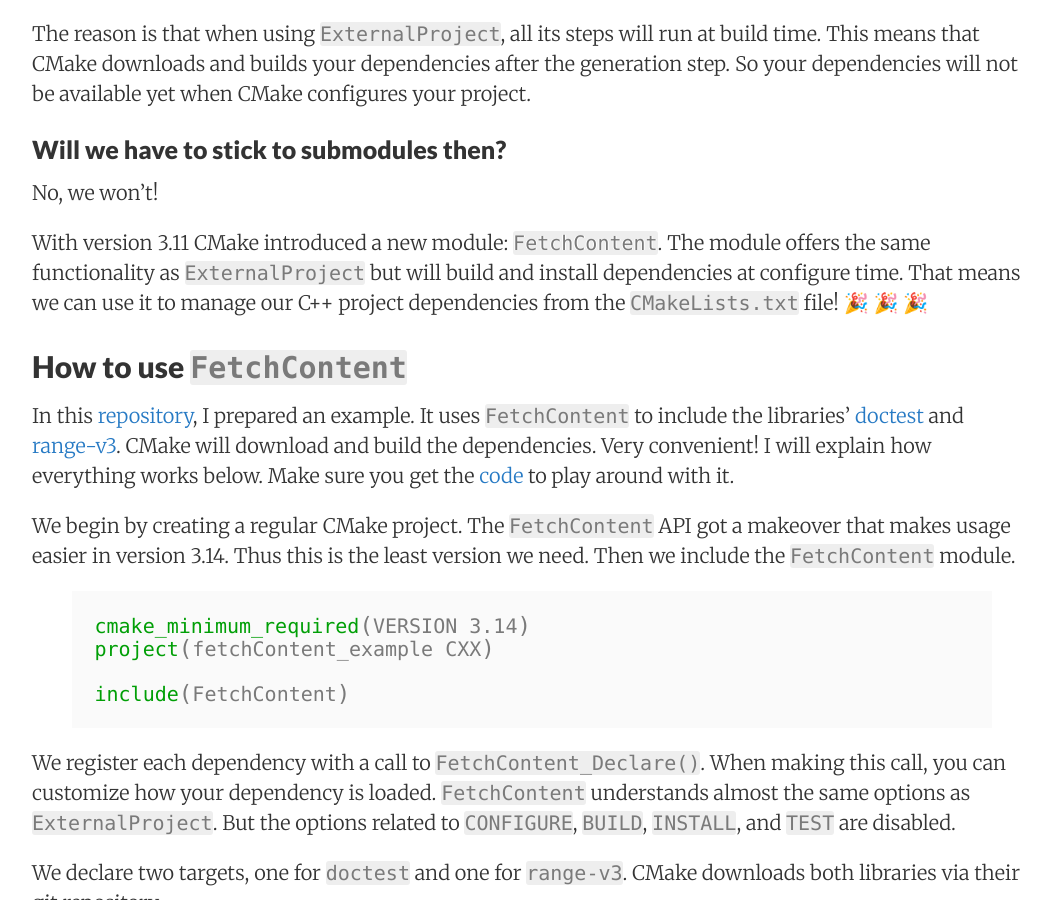
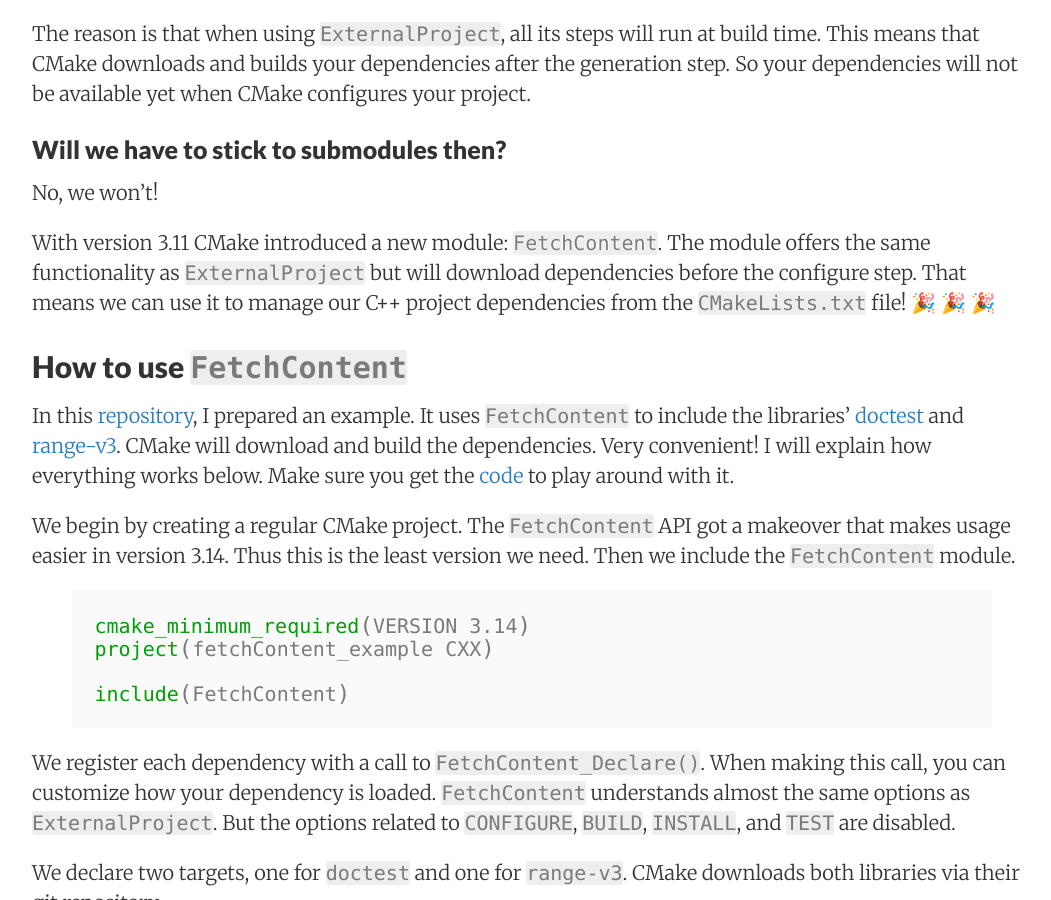
Before and after one commit to bewagner/bewagner.github.io, a Jekyll site: the page built from _posts/2020-05-02-cmake-fetchcontent.md, in a window 1280 px wide and 900 px high, scrolled down 2608 px. Shown: the whole window, without its empty margins (108-1159 px from the left). Built offline with Jekyll 4.4.1, drawn with Linux system fonts in a browser that asks for light colours; nearby versions of some CDN libraries; emoji names are drawn with the system emoji font; comment, search, counter and statistics services are not loaded.

Commit message:
Change sentence in Fetchcontent article

```diff
--- a/_posts/2020-05-02-cmake-fetchcontent.md
+++ b/_posts/2020-05-02-cmake-fetchcontent.md
@@ -81,7 +81,7 @@ So your dependencies will not be available yet when CMake configures your projec
 No, we won't!
 
 With version 3.11 CMake introduced a new module: [`FetchContent`](https://cmake.org/cmake/help/latest/module/FetchContent.html).
-The module offers the same functionality as `ExternalProject` but will build and install dependencies at configure time.
+The module offers the same functionality as `ExternalProject` but will download dependencies before the configure step.
 That means we can use it to manage our C++ project dependencies from the `CMakeLists.txt` file! :tada: :tada: :tada:
 
 
```
